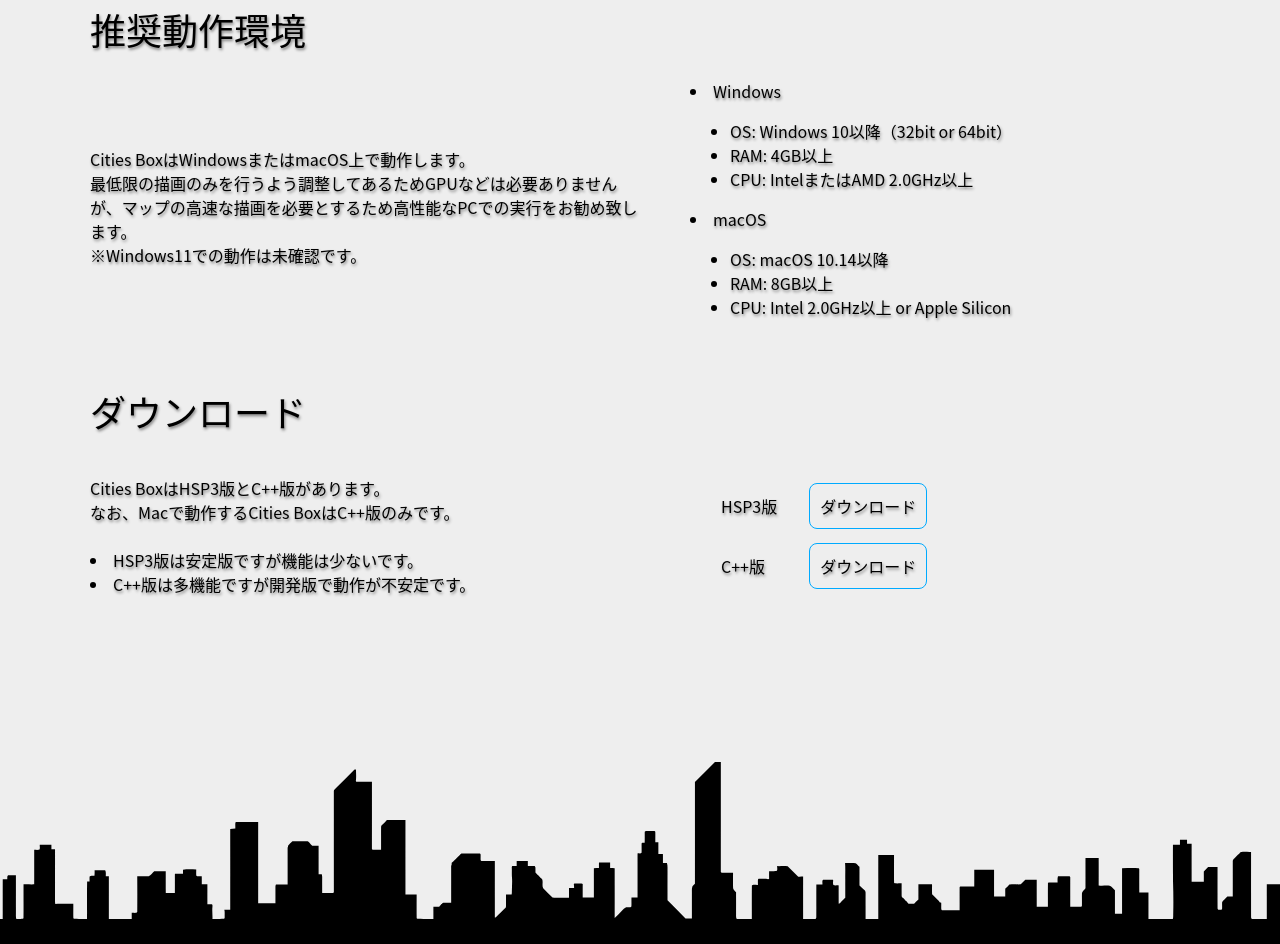
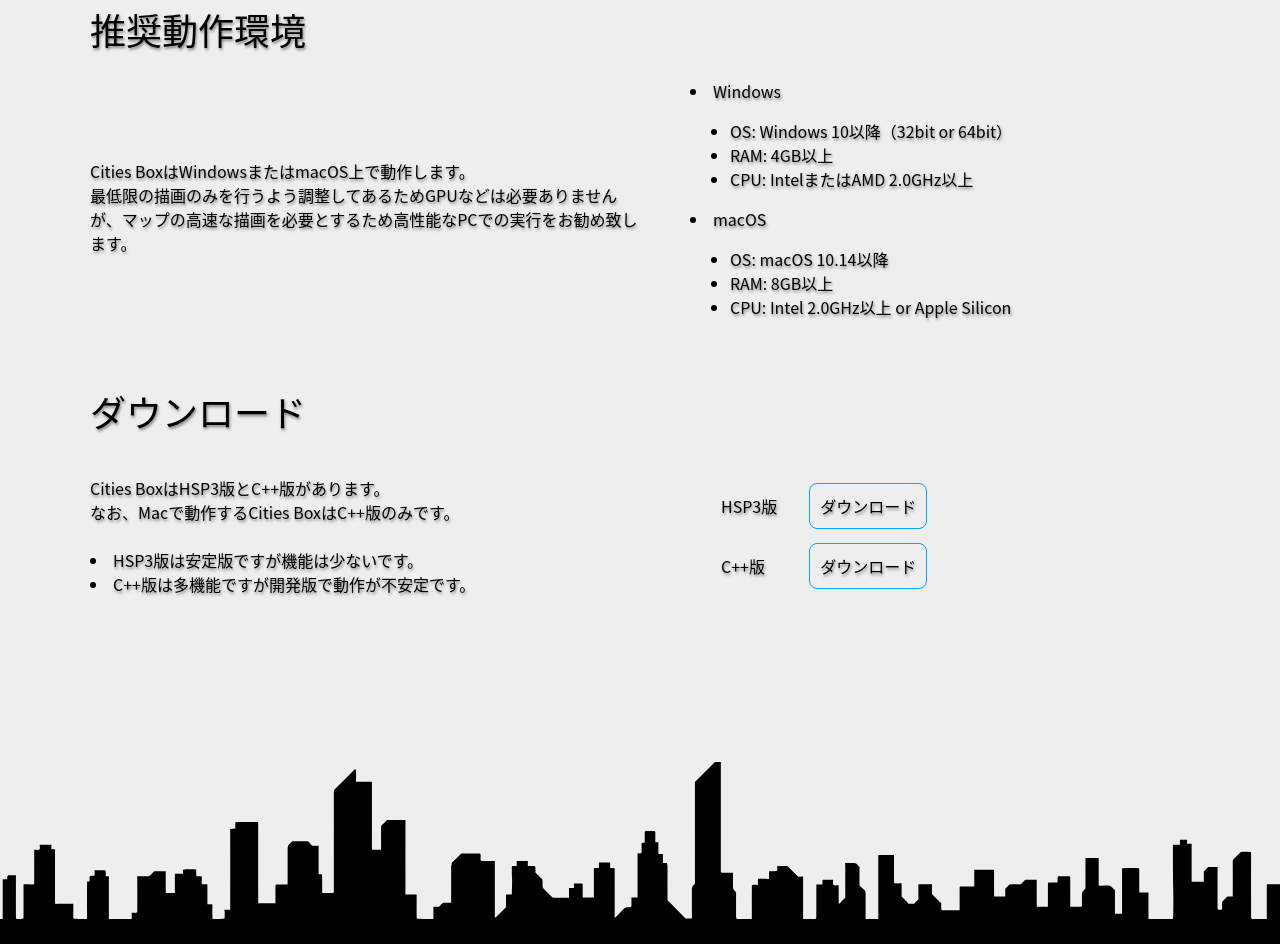
Before and after one commit to YotioSoft/Cities-Box-HP, a plain HTML site: page index.html in a window 1280 px wide. Shown: the part 2222-3166 px from the top of the page. Drawn offline with Linux system fonts and the light colour scheme.

Commit message:
Windows11での動作を確認

```diff
--- a/index.html
+++ b/index.html
@@ -113,7 +113,6 @@
                         <span class="summary-half">
                             Cities BoxはWindowsまたはmacOS上で動作します。<br>
                             最低限の描画のみを行うよう調整してあるためGPUなどは必要ありませんが、マップの高速な描画を必要とするため高性能なPCでの実行をお勧め致します。<br>
-                            ※Windows11での動作は未確認です。
                         </span>
                         <span class="summary-half">
                             <li>
```
